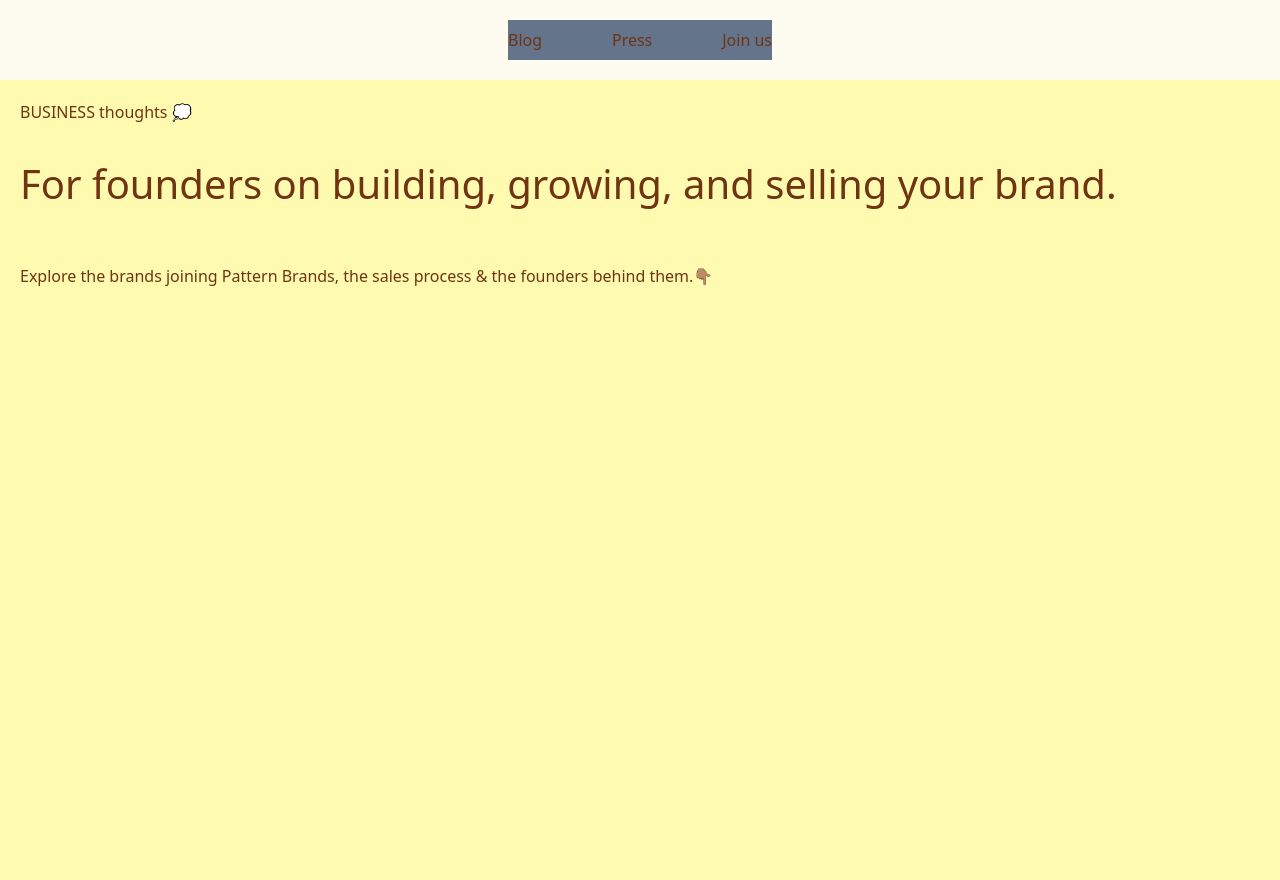
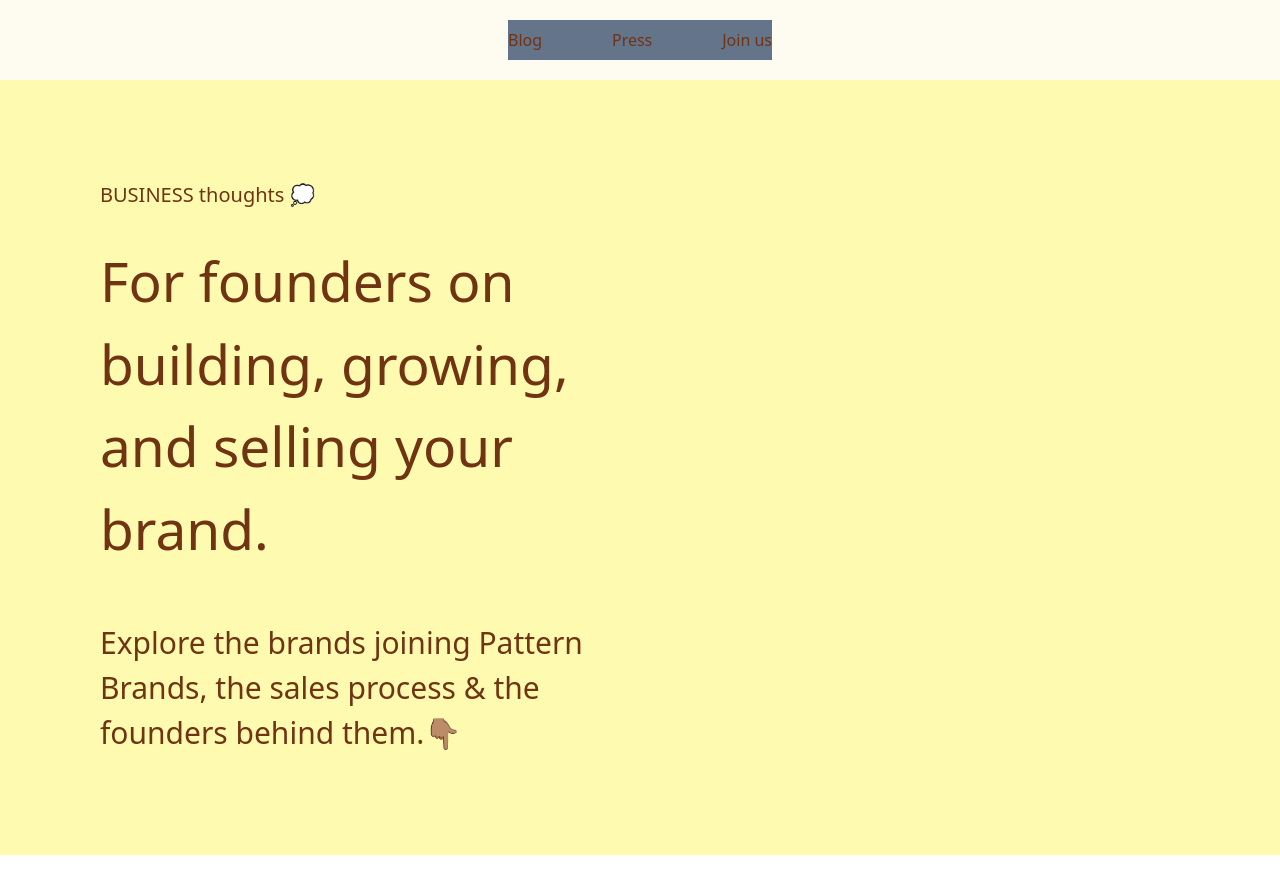
Before and after one commit to fayzullojonl7/GITEXAM3, a website: page src/index.html in a window 1280 px wide. After the commit the page ends 855 px from the top, so only its background shows below. Drawn offline with nearby package versions, Linux system fonts and the light colour scheme; files that its build step writes are made by us from their sources.

Commit message:
end of changes section1

```diff
--- a/src/index.html
+++ b/src/index.html
@@ -18,12 +18,12 @@
         <a href="" class="text-[#703412]">Join us</a>
       </div>
     </div>
-    <div class="section1 px-[20px] py-[20px] bg-[#FEFBb1] h-[100vh]">
-      <p class="text-[#703412] mb-[30px]">BUSINESS thoughts 💭</p>
-      <h1 class="text-[40px] text-[#703412]">
+    <div class="section1 px-[20px] py-[20px] lg:px-[100px] bg-[#FEFBb1]  lg:py-[100px]">
+      <p class="text-[#703412] mb-[30px] lg:text-[20px] ">BUSINESS thoughts 💭</p>
+      <h1 class="text-[40px] text-[#703412] lg:w-[580px] lg:text-[55px]">
         For founders on building, growing, and selling your brand.
       </h1>
-      <p class="text-[#703412] mt-[50px]">
+      <p class="text-[#703412] mt-[50px] lg:w-[500px] lg:text-[30px]">
         Explore the brands joining Pattern Brands, the sales process & the
         founders behind them.👇🏽
       </p>
```
